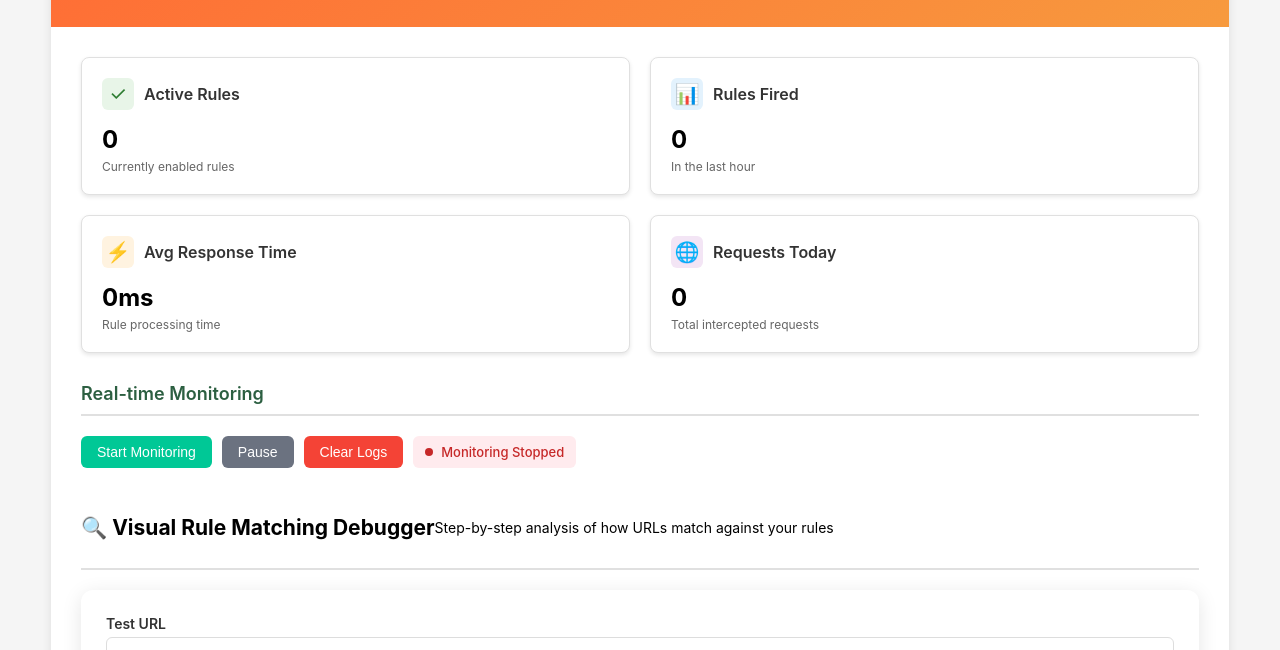
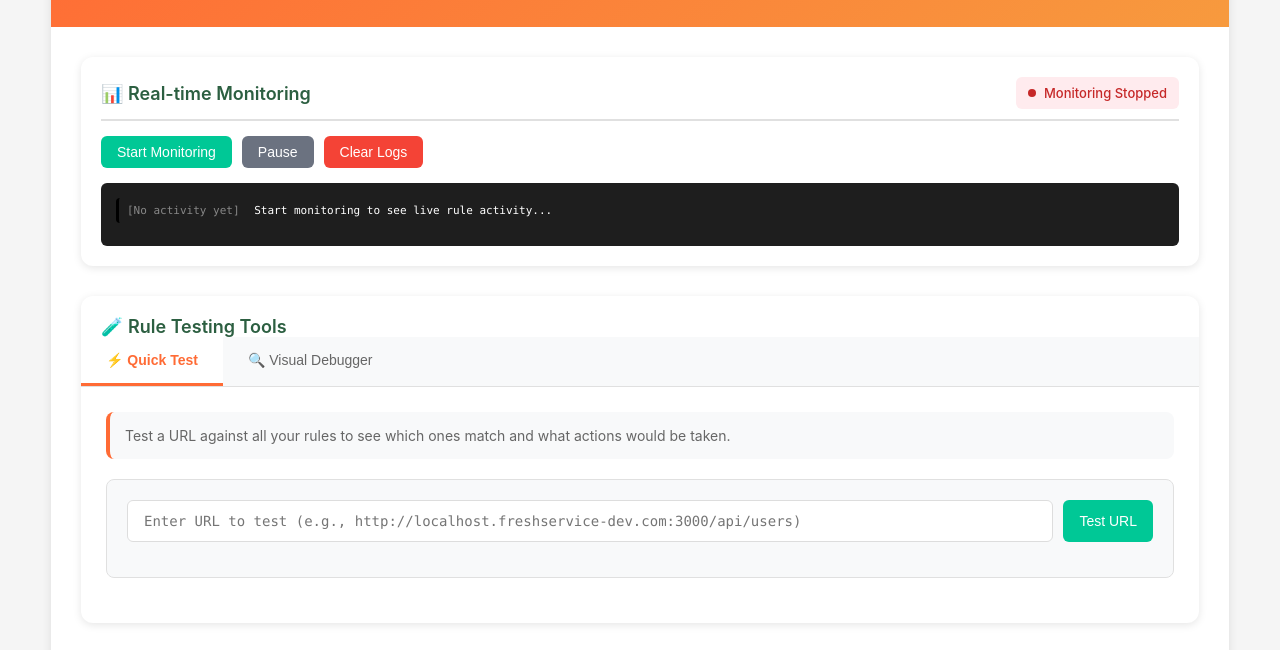
Before and after one commit to thamotharan-karuppaiah/fsroute, a browser extension: page dashboard.html in a window 1280 px wide. Shown: the part 131-781 px from the top of the page. Drawn offline with Linux system fonts and the light colour scheme.

Commit message:
Refactor dashboard layout and functionality: replace grid layout with compact sections for monitoring and testing tools, enhance tab navigation for rule testing, and update styles for improved UI consistency. Remove outdated statistics tracking and streamline event handling in dashboard.js.

```diff
--- a/dashboard.html
+++ b/dashboard.html
@@ -104,75 +104,102 @@
       padding: 30px;
     }
 
-    .dashboard-grid {
-      display: grid;
-      grid-template-columns: 1fr 1fr;
-      gap: 20px;
+    /* Monitoring Section - Compact */
+    .monitoring-section {
+      background: white;
+      border-radius: 12px;
+      padding: 20px;
       margin-bottom: 30px;
+      box-shadow: 0 2px 8px rgba(0,0,0,0.1);
     }
 
-    .dashboard-card {
-      background: white;
-      border: 1px solid #e0e0e0;
-      border-radius: 8px;
-      padding: 20px;
-      box-shadow: 0 2px 4px rgba(0,0,0,0.1);
+    .monitoring-section .section-header {
+      display: flex;
+      justify-content: space-between;
+      align-items: center;
+      margin-bottom: 15px;
+      padding-bottom: 10px;
+      border-bottom: 2px solid #e0e0e0;
     }
 
-    .card-header {
+    .monitoring-controls {
       display: flex;
+      gap: 10px;
       align-items: center;
-      gap: 10px;
       margin-bottom: 15px;
     }
 
-    .card-icon {
-      font-size: 20px;
-      width: 32px;
-      height: 32px;
-      border-radius: 6px;
-      display: flex;
-      align-items: center;
-      justify-content: center;
+    .monitoring-section .log-container {
+      max-height: 200px;
+      font-size: 11px;
     }
 
-    .card-icon.active {
-      background: #e8f5e8;
-      color: #2e7d32;
+    /* Testing Section with Tabs */
+    .testing-section {
+      background: white;
+      border-radius: 12px;
+      box-shadow: 0 2px 8px rgba(0,0,0,0.1);
+      overflow: hidden;
     }
 
-    .card-icon.monitoring {
-      background: #e3f2fd;
-      color: #1976d2;
+    .testing-section .section-header {
+      padding: 20px 20px 0 20px;
+      margin-bottom: 0;
+      border-bottom: none;
     }
 
-    .card-icon.performance {
-      background: #fff3e0;
-      color: #f57c00;
+    .testing-tabs {
+      display: flex;
+      background: #f8f9fa;
+      border-bottom: 1px solid #e0e0e0;
     }
 
-    .card-icon.requests {
-      background: #f3e5f5;
-      color: #9c27b0;
+    .tab-btn {
+      background: none;
+      border: none;
+      padding: 15px 25px;
+      cursor: pointer;
+      font-size: 14px;
+      font-weight: 500;
+      color: #666;
+      border-bottom: 3px solid transparent;
+      transition: all 0.3s ease;
+      position: relative;
     }
 
-    .card-title {
-      font-size: 16px;
-      font-weight: 600;
-      color: #333;
-      margin: 0;
+    .tab-btn:hover {
+      background: rgba(255, 107, 53, 0.1);
+      color: #FF6B35;
     }
 
-    .card-value {
-      font-size: 24px;
-      font-weight: 700;
-      margin: 10px 0 5px 0;
+    .tab-btn.active {
+      background: white;
+      color: #FF6B35;
+      border-bottom-color: #FF6B35;
+      font-weight: 600;
     }
 
-    .card-subtitle {
-      font-size: 12px;
+    .tab-content {
+      display: none;
+      padding: 25px;
+    }
+
+    .tab-content.active {
+      display: block;
+    }
+
+    .tab-description {
+      background: #f8f9fa;
+      padding: 15px;
+      border-radius: 8px;
+      margin-bottom: 20px;
+      border-left: 4px solid #FF6B35;
+    }
+
+    .tab-description p {
+      margin: 0;
       color: #666;
-      margin: 0;
+      font-size: 14px;
     }
 
     .section {
@@ -383,16 +410,43 @@
     }
 
     @media (max-width: 768px) {
-      .dashboard-grid {
-        grid-template-columns: 1fr;
-      }
-
       .url-input-group {
         flex-direction: column;
       }
 
-      .controls {
+      .monitoring-controls {
         flex-wrap: wrap;
+        gap: 8px;
+      }
+
+      .monitoring-section .section-header {
+        flex-direction: column;
+        align-items: flex-start;
+        gap: 10px;
+      }
+
+      .testing-tabs {
+        flex-direction: column;
+      }
+
+      .tab-btn {
+        text-align: left;
+        border-bottom: none;
+        border-right: 3px solid transparent;
+      }
+
+      .tab-btn.active {
+        border-bottom: none;
+        border-right-color: #FF6B35;
+      }
+
+      .content {
+        padding: 15px;
+      }
+
+      .monitoring-section,
+      .testing-section {
+        margin-bottom: 20px;
       }
     }
 
@@ -865,67 +919,61 @@
     </div>
 
     <div class="content">
-      <!-- Dashboard Stats -->
-      <div class="dashboard-grid">
-        <div class="dashboard-card">
-          <div class="card-header">
-            <div class="card-icon active">✓</div>
-            <h3 class="card-title">Active Rules</h3>
-          </div>
-          <div class="card-value" id="activeRulesCount">0</div>
-          <p class="card-subtitle">Currently enabled rules</p>
-        </div>
-
-        <div class="dashboard-card">
-          <div class="card-header">
-            <div class="card-icon monitoring">📊</div>
-            <h3 class="card-title">Rules Fired</h3>
-          </div>
-          <div class="card-value" id="rulesFiredCount">0</div>
-          <p class="card-subtitle">In the last hour</p>
-        </div>
-
-        <div class="dashboard-card">
-          <div class="card-header">
-            <div class="card-icon performance">⚡</div>
-            <h3 class="card-title">Avg Response Time</h3>
-          </div>
-          <div class="card-value" id="avgResponseTime">0ms</div>
-          <p class="card-subtitle">Rule processing time</p>
-        </div>
-
-        <div class="dashboard-card">
-          <div class="card-header">
-            <div class="card-icon requests">🌐</div>
-            <h3 class="card-title">Requests Today</h3>
-          </div>
-          <div class="card-value" id="requestsToday">0</div>
-          <p class="card-subtitle">Total intercepted requests</p>
-        </div>
-      </div>
-
-      <!-- Monitoring Controls -->
-      <div class="section">
+      <!-- Real-time Monitoring - Compact -->
+      <div class="monitoring-section">
         <div class="section-header">
-          <div class="section-title">Real-time Monitoring</div>
-        </div>
-
-        <div class="controls">
-          <button class="btn btn-primary" id="startMonitoringBtn">Start Monitoring</button>
-          <button class="btn btn-secondary" id="pauseMonitoringBtn" disabled>Pause</button>
-          <button class="btn btn-danger" id="clearLogsBtn">Clear Logs</button>
+          <div class="section-title">📊 Real-time Monitoring</div>
           <div class="monitoring-status inactive" id="monitoringStatus">
             <div class="status-dot"></div>
             <span>Monitoring Stopped</span>
           </div>
         </div>
+
+        <div class="monitoring-controls">
+          <button class="btn btn-primary" id="startMonitoringBtn">Start Monitoring</button>
+          <button class="btn btn-secondary" id="pauseMonitoringBtn" disabled>Pause</button>
+          <button class="btn btn-danger" id="clearLogsBtn">Clear Logs</button>
         </div>
 
-      <!-- Visual Rule Matching Debugger Section -->
-      <section class="dashboard-section">
+        <!-- Live Logs - Compact -->
+        <div class="log-container" id="liveLogContainer">
+          <div class="log-entry">
+            <span class="log-timestamp">[No activity yet]</span>
+            <span class="log-url">Start monitoring to see live rule activity...</span>
+          </div>
+        </div>
+      </div>
+
+      <!-- Testing Tools Tabs -->
+      <div class="testing-section">
         <div class="section-header">
-          <h2>🔍 Visual Rule Matching Debugger</h2>
-          <p>Step-by-step analysis of how URLs match against your rules</p>
+          <div class="section-title">🧪 Rule Testing Tools</div>
+        </div>
+
+        <div class="testing-tabs">
+          <button class="tab-btn active" data-tab="quick-test">⚡ Quick Test</button>
+          <button class="tab-btn" data-tab="visual-debugger">🔍 Visual Debugger</button>
+        </div>
+
+        <!-- Quick Test Tab -->
+        <div class="tab-content active" id="quick-test">
+          <div class="tab-description">
+            <p>Test a URL against all your rules to see which ones match and what actions would be taken.</p>
+          </div>
+
+          <div class="test-url-section">
+            <div class="url-input-group">
+              <input type="text" class="url-input" id="testUrlInput" placeholder="Enter URL to test (e.g., http://localhost.freshservice-dev.com:3000/api/users)">
+              <button class="btn btn-primary" id="testUrlBtn">Test URL</button>
+            </div>
+            <div id="testResult"></div>
+          </div>
+        </div>
+
+        <!-- Visual Debugger Tab -->
+        <div class="tab-content" id="visual-debugger">
+          <div class="tab-description">
+            <p>Step-by-step analysis of how URLs match against your rules with detailed pattern matching visualization.</p>
           </div>
 
           <div class="debugger-container">
@@ -961,34 +1009,6 @@
               </div>
             </div>
           </div>
-      </section>
-
-      <!-- URL Testing Section -->
-      <div class="section">
-        <div class="section-header">
-          <div class="section-title">Test URL Against Rules</div>
-        </div>
-
-        <div class="test-url-section">
-          <div class="url-input-group">
-            <input type="text" class="url-input" id="testUrlInput" placeholder="Enter URL to test (e.g., http://localhost.freshservice-dev.com:3000/api/users)">
-            <button class="btn btn-primary" id="testUrlBtn">Test URL</button>
-          </div>
-          <div id="testResult"></div>
-        </div>
-      </div>
-
-      <!-- Live Logs -->
-      <div class="section">
-        <div class="section-header">
-          <div class="section-title">Live Rule Activity</div>
-        </div>
-
-        <div class="log-container" id="liveLogContainer">
-          <div class="log-entry">
-            <span class="log-timestamp">[No activity yet]</span>
-            <span class="log-url">Start monitoring to see live rule activity...</span>
-          </div>
         </div>
       </div>
     </div>
--- a/dashboard.js
+++ b/dashboard.js
@@ -6,13 +6,6 @@
 // Dashboard state
 let isMonitoring = false;
 let monitoringInterval = null;
-let stats = {
-  activeRules: 0,
-  rulesFired: 0,
-  avgResponseTime: 0,
-  requestsToday: 0,
-  responseTimes: []
-};
 
 // Rule data
 let groups = [];
@@ -102,7 +95,6 @@ document.addEventListener('DOMContentLoaded', async () => {
   console.log('FreshRoute Dashboard initialized');
   await loadData();
   await loadDashboardLogs();
-  await updateStats(); // Update stats immediately to show current rule count
   setupEventListeners();
   updateMonitoringStatus();
 
@@ -156,6 +148,11 @@ function setupEventListeners() {
   document.getElementById('runDebuggerBtn').addEventListener('click', runVisualDebugger);
   document.getElementById('clearDebuggerBtn').addEventListener('click', clearDebugger);
 
+  // Tab switching
+  document.querySelectorAll('.tab-btn').forEach(btn => {
+    btn.addEventListener('click', () => switchTab(btn.dataset.tab));
+  });
+
   // Enter key for URL testing
   document.getElementById('testUrlInput').addEventListener('keydown', (e) => {
     if (e.key === 'Enter') {
@@ -171,15 +168,23 @@ function setupEventListeners() {
   });
 }
 
+// Switch between tabs
+function switchTab(tabId) {
+  // Remove active class from all tabs and content
+  document.querySelectorAll('.tab-btn').forEach(btn => btn.classList.remove('active'));
+  document.querySelectorAll('.tab-content').forEach(content => content.classList.remove('active'));
+
+  // Add active class to selected tab and content
+  document.querySelector(`[data-tab="${tabId}"]`).classList.add('active');
+  document.getElementById(tabId).classList.add('active');
+}
+
 // Start monitoring
 function startMonitoring() {
   if (isMonitoring) return;
 
   isMonitoring = true;
   updateMonitoringStatus();
-
-  // Update stats periodically
-  monitoringInterval = setInterval(updateStats, 5000);
 
   addLogEntry('success', 'Monitoring started - Listening for rule activity...');
 
@@ -245,41 +250,6 @@ function updateMonitoringStatus() {
     statusElement.className = 'monitoring-status inactive';
     statusText.textContent = 'Monitoring Stopped';
   }
-}
-
-// Update dashboard statistics
-async function updateStats() {
-  // Count active rules
-  let activeRulesCount = 0;
-  groups.forEach(group => {
-    if (group.enabled !== false) { // Group is enabled by default
-      (group.rules || []).forEach(rule => {
-        if (rule.enabled) {
-          activeRulesCount++;
-        }
-      });
-    }
-  });
-  stats.activeRules = activeRulesCount;
-
-  // Calculate average response time
-  if (stats.responseTimes.length > 0) {
-    stats.avgResponseTime = Math.round(
-      stats.responseTimes.reduce((sum, time) => sum + time, 0) / stats.responseTimes.length
-    );
-  }
-
-  // Get today's request count from storage
-  const today = new Date().toDateString();
-  const { requestCounts } = await chrome.storage.local.get(['requestCounts']);
-  const todayCount = (requestCounts && requestCounts[today]) || 0;
-  stats.requestsToday = todayCount;
-
-  // Update UI
-  document.getElementById('activeRulesCount').textContent = stats.activeRules;
-  document.getElementById('rulesFiredCount').textContent = stats.rulesFired;
-  document.getElementById('avgResponseTime').textContent = `${stats.avgResponseTime}ms`;
-  document.getElementById('requestsToday').textContent = stats.requestsToday;
 }
 
 // Test URL against rules
```
Lines whose indentation alone changed are shown as unchanged.
